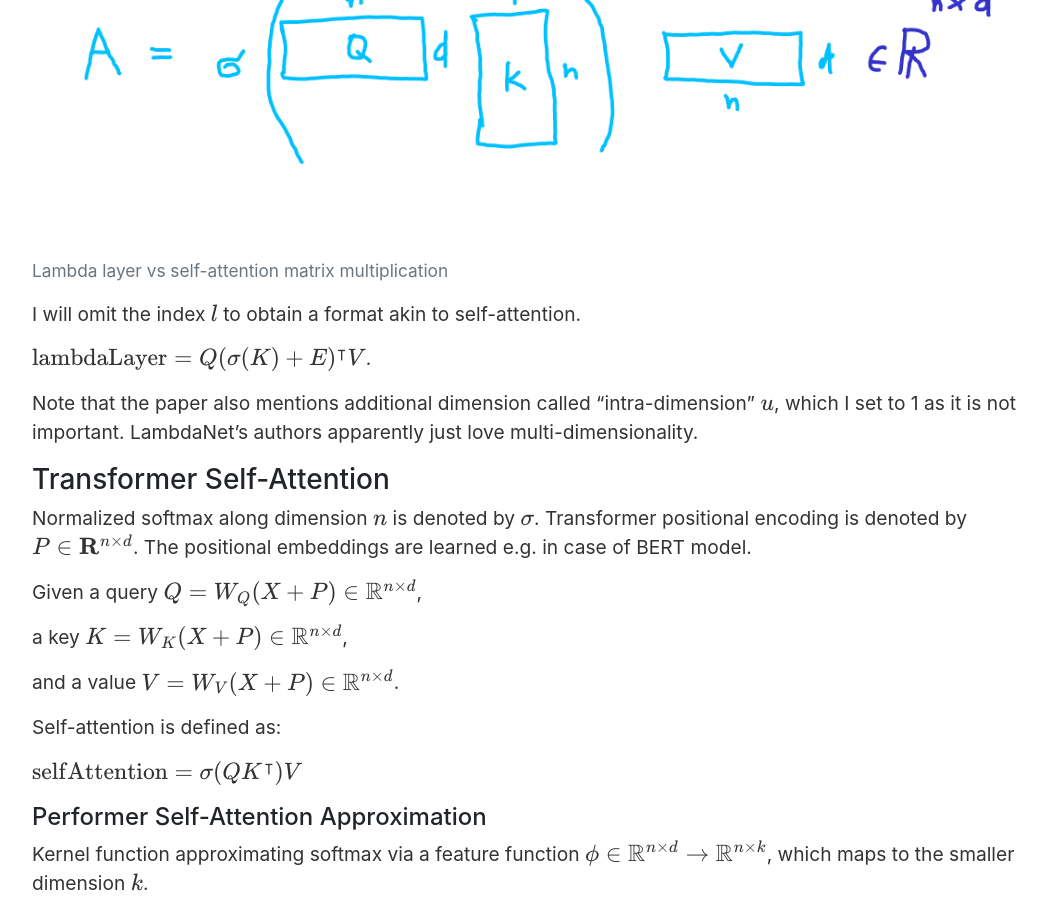
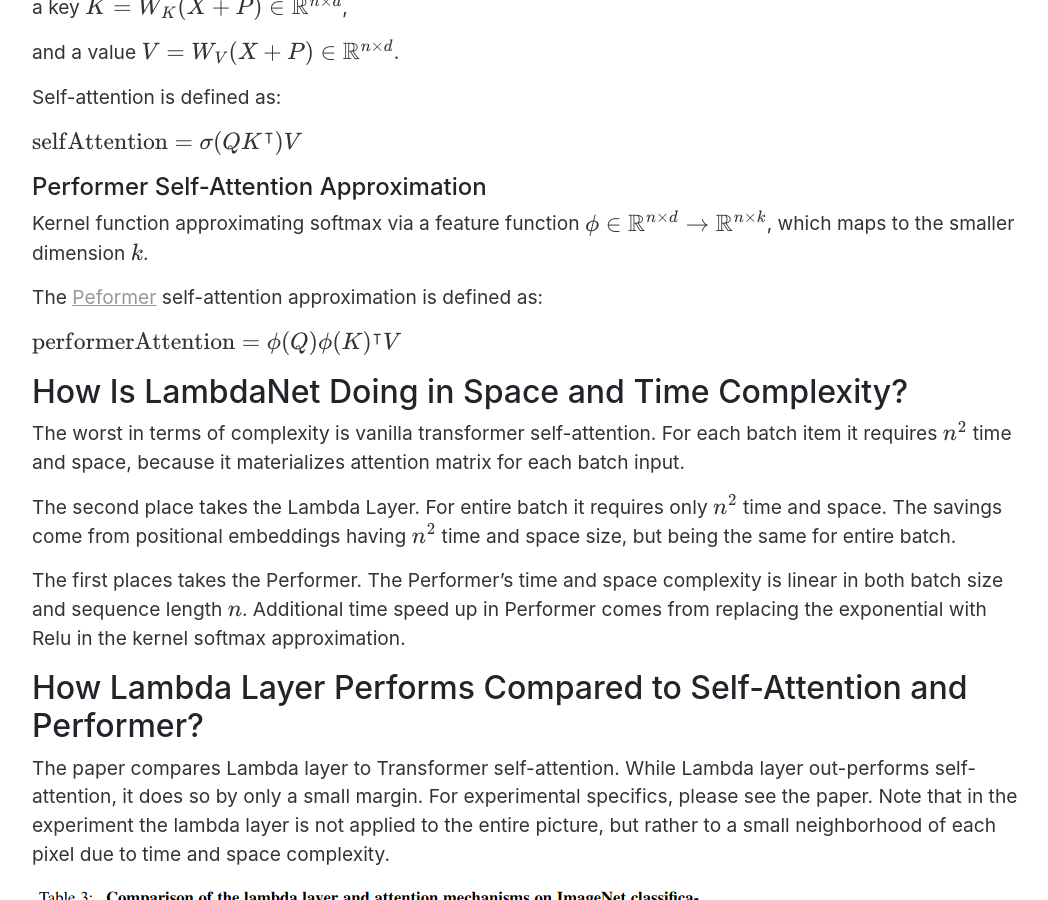
Before and after one commit to vackosar/vackosar.github.io, a Jekyll site: the page built from _posts/2020-11-29-Lamda-Networks-Transform-Self-Attention.md, in a window 1280 px wide and 900 px high, scrolled down 2794 px. Shown: the whole window, without its empty margins (111-1159 px from the left). Built offline with Jekyll 4.4.1, drawn with Linux system fonts in a browser that asks for light colours; nearby versions of some CDN libraries; library files that are not in the unit come from our copies; comment, search, counter and statistics services are not loaded.

Commit message:
lambda layer

```diff
--- a/_posts/2020-11-29-Lamda-Networks-Transform-Self-Attention.md
+++ b/_posts/2020-11-29-Lamda-Networks-Transform-Self-Attention.md
@@ -91,16 +91,6 @@ Notice that in contrast to self-attention each output position \\( l \\) has a d
 because positional encodings matrix is 3 dimensional (a cubic matrix).
 Each query vector \\( Q_l \in \mathbb{R}^{k} \\) gets its own special key \\( E_l^\intercal \in \mathbb{R}^{k \times n} \\).
 
-
-<figure class="figure">
-    <img
-        class="figure-img img-fluid rounded"
-        alt="Lambda layer vs self-attention matrix multiplication"
-        src="/images/lambda-layer-mult.png">
-    <figcaption class="figure-caption">
-        Lambda layer vs self-attention matrix multiplication
-    </figcaption>
-</figure>
 
 
 I will omit the index \\( l\\) to obtain a format akin to self-attention.
```
